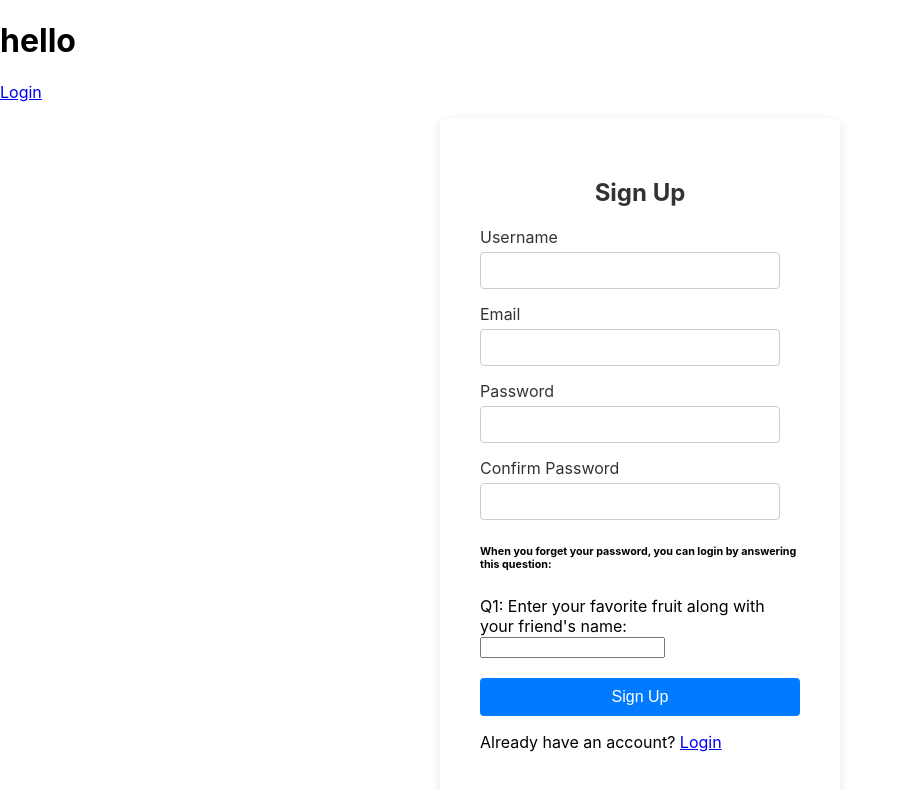
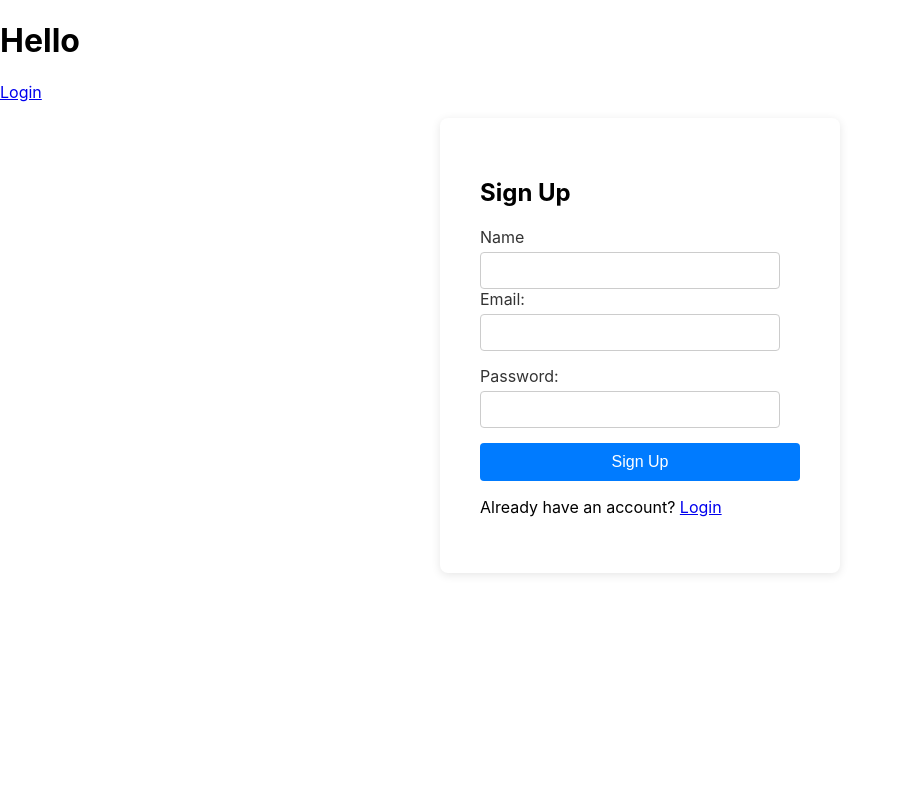
Before and after one commit to BabakhalilM/Huawei-Heroes_081, a React (Create React App) app in the folder my-app/: page /signupForm in a window 1280 px wide. Shown: the top 790 px of the page, without its empty margins (0-897 px from the left). Built offline with nearby package versions, Linux system fonts and the light colour scheme.

Commit message:
data handleing signup/login

```diff
--- a/my-app/src/App.js
+++ b/my-app/src/App.js
@@ -6,26 +6,28 @@ import LoginForm from './componets/LoginForm';
 import Nav from './componets/Nav';
 import ForgotPassword from './componets/ForgotPassword';
 import { Route, Routes } from 'react-router';
-import VerifyEmailForm from './componets/VerifyEmailForm';
+// import VerifyEmailForm from './componets/VerifyEmailForm';
+// import { Authprovider } from './context/loginauth';
 // import { Link } from 'react-router-dom';
 
 function App() {
-  console.log("hekjkjg");
+  // console.log("hekjkjg");
   return (
+    // <Authprovider>
     <div>
-    <h1>hello</h1>
+    <h1>Hello</h1>
       <div>
         <Nav />
         <Routes>
           <Route path='/' element={<Nav/>}/>
           <Route path="/signupForm" element={<SignupForm />} />
-          <Route path="/loginForm" element={<LoginForm />} />
-          <Route path="/VerifyEmailForm" element={<VerifyEmailForm/>} />
+          <Route path="/LoginForm" element={<LoginForm />} />
           <Route path="/forgotPassword" element={<ForgotPassword />} />
-          {/* Add more routes as needed */}
+
         </Routes>
       </div>
       </div>
+      // </Authprovider>
 
   )
 }
--- a/my-app/src/componets/ForgotPassword.jsx
+++ b/my-app/src/componets/ForgotPassword.jsx
@@ -2,11 +2,12 @@ import React from 'react'
 
 const ForgotPassword = () => {
     return (
-
+        <div className="signup-container">
         <div className='questions'>
-            <h6>when you forgot password you can login by answering this Questions</h6>
+            <h4>By answering This Questions you can Login into Your Account</h4>
             <label htmlFor="q1">Q1: Enter your Favorite Fruit with Friend Name : </label>
             <input type="text" id='q1' name='fruit' onChange={()=>{}} required  />
+        </div>
         </div>
     )
 }
--- a/my-app/src/componets/LoginForm.jsx
+++ b/my-app/src/componets/LoginForm.jsx
@@ -1,15 +1,19 @@
-// import React, { useState } from 'react';
+
+// import React, { useContext, useEffect, useState } from 'react';
+// import { Link } from 'react-router-dom';
 // import './login.css';
-// import { useNavigate } from 'react-router-dom';
-// import './ForgotPassword'
+// import axios from 'axios';
+// import { Authcontext } from '../context/loginauth';
 
-// const LoginForm = ({ onSignupClick }) => {
-//   const [formData, setFormData] = useState({
-//     email: '',
-//     password: ''
-//   });
-//   const navigate=useNavigate();
-
+// const LoginForm = () => {
+//   // const [formData, setFormData] = useState({
+//   //   email: '',
+//   //   password: ''
+//   // });
+//   const { formData, setFormData, setData } = useContext(Authcontext);
+//   const [loading, setLoading] = useState(false);
+//   const [tempdata,setTempdata]=useState([]);
+//   const [userpresent,setUserpresent]=useState(false);
 //   const handleChange = (e) => {
 //     const { name, value } = e.target;
 //     setFormData({
@@ -21,11 +25,39 @@
 //   const handleSubmit = (e) => {
 //     e.preventDefault();
 //     console.log('Form submitted:', formData);
+
+//       setLoading(true);
+//       const fetchData = async () => {
+//         try {
+//           const responce = await axios.get(`https://huawei-heroes-081-1.onrender.com/data`);
+//           setLoading(false);
+
+//           setTempdata(responce.data);
+//           console.log(tempdata);
+//           tempdata.forEach((person)=>{
+//               if(person.email==formData.email && person.password==formData.password){
+//                   setUserpresent(true);
+//                   setData(responce.data.cart);
+//               }
+//           });
+//           if(userpresent){
+//               console.log(formData);
+//           }else{
+//             alert("you don't have account sign-up first");
+//           }
+
+//         } catch (err) {
+//           console.log("error on fetching", err);
+
+//         }
+//       }
+//       fetchData();
+
+
+//     // }, []);
 //   };
-//   // const handleforget=()=>{
-//   //     console.log("hbjrhfk");
-//   //     navigate('/ForgotPassword');
-//   // }
+
+
 //   return (
 //     <div className="login-container">
 //       <form className="login-form" onSubmit={handleSubmit}>
@@ -53,29 +85,29 @@
 //           />
 //         </div>
 //         <button type="submit">Login</button>
-//         <button type="button" onClick={onSignupClick}>Sign Up</button>
+//         {/* <button type="button" onClick={onSignupClick}>Sign Up</button> */}
 //       </form>
-//       {message && <p>{message}</p>}
-//       <p>Don't have an account? <Link to="/signupForm">Sign up</Link></p>
+
+//       {/* {message && <p className="message">{message}</p>} */}
+//       <p>Don't have an account? <Link to="/SignupForm">Sign up</Link></p>
+
 //       <p><Link to="/ForgotPassword">Forgot Password</Link></p>
-
 //     </div>
 //   );
 // };
 
 // export default LoginForm;
 
-import React, { useState } from 'react';
-import { Link} from 'react-router-dom';
+import React, { useContext, useState } from 'react';
+import { Link } from 'react-router-dom';
 import './login.css';
+import axios from 'axios';
+import { Authcontext } from '../context/loginauth';
 
 const LoginForm = () => {
-  const [formData, setFormData] = useState({
-    email: '',
-    password: ''
-  });
-  // const [message, setMessage] = useState('');
-  // const navigate = useNavigate();
+  const { formData, setFormData, setData,data } = useContext(Authcontext);
+  const [loading, setLoading] = useState(false);
+  const [userpresent, setUserpresent] = useState(false);
 
   const handleChange = (e) => {
     const { name, value } = e.target;
@@ -85,22 +117,35 @@ const LoginForm = () => {
     });
   };
 
-  const handleSubmit = (e) => {
+  const handleSubmit = async (e) => {
     e.preventDefault();
     console.log('Form submitted:', formData);
 
-    // Here you can add your logic for authentication
-    // For example, you can use Firebase signInWithEmailAndPassword
-    // and handle success/failure accordingly
-    // Example code (uncomment and modify as per your Firebase setup):
-    // signInWithEmailAndPassword(auth, formData.email, formData.password)
-    //   .then(userCredential => {
-    //     setMessage('Login successful');
-    //     navigate('/dashboard'); // Navigate to dashboard upon successful login
-    //   })
-    //   .catch(error => {
-    //     setMessage(`Error: ${error.message}`);
-    //   });
+    setLoading(true);
+    try {
+      const response = await axios.get('https://huawei-heroes-081-1.onrender.com/data');
+      setLoading(false);
+
+      const users = response.data;
+      console.log(users);
+
+      const user = users.find(
+        (person) => person.email === formData.email && person.passWord === formData.password
+      );
+
+      if (user) {
+        setUserpresent(true);
+        setData(user.cart);
+        console.log('User found:', formData);
+        console.log(data);
+      } else {
+        setUserpresent(false);
+        alert("You don't have an account. Please sign up first.");
+      }
+    } catch (err) {
+      setLoading(false);
+      console.log('Error on fetching', err);
+    }
   };
 
   return (
@@ -129,12 +174,12 @@ const LoginForm = () => {
             required
           />
         </div>
-        <button type="submit">Login</button>
-        {/* <button type="button" onClick={onSignupClick}>Sign Up</button> */}
+        <button type="submit" disabled={loading}>
+          {loading ? 'Loading...' : 'Login'}
+        </button>
       </form>
-      {/* {message && <p className="message">{message}</p>} */}
-      <p>Don't have an account? <Link to="/VerifyEmailForm">Sign up</Link></p>
-
+      {userpresent && <p>Login successful!</p>}
+      <p>Don't have an account? <Link to="/SignupForm">Sign up</Link></p>
       <p><Link to="/ForgotPassword">Forgot Password</Link></p>
     </div>
   );
--- a/my-app/src/componets/SignupForm.jsx
+++ b/my-app/src/componets/SignupForm.jsx
@@ -1,45 +1,3 @@
-
-// import React, { useContext, useEffect, useState } from 'react';
-// import './signup.css';
-// import { Link } from 'react-router-dom';
-// import axios from 'axios';
-// //gfhd
-
-// // Import the functions you need from the SDKs you need
-// import { initializeApp } from "https://www.gstatic.com/firebasejs/9.16.0/firebase-app.js";
-
-// // import { initializeApp } from "firebase/app";
-// import { getDatabase } from "firebase/database";
-// import { getAuth, createUserWithEmailAndPassword,sendEmailVerification } from "firebase/auth";
-
-// // TODO: Add SDKs for Firebase products that you want to use
-// // https://firebase.google.com/docs/web/setup#available-libraries
-
-// // Your web app's Firebase configuration
-// // import React, {useState} from 'react';
-// import { NavLink, useNavigate } from 'react-router-dom';
-// import {  createUserWithEmailAndPassword  } from 'firebase/auth';
-// // import { auth } from '../firebase';
-
-
-// const SignupForm = () => {
-
-// const firebaseConfig = {
-//   apiKey: "AIzaSyDdiwJZ-jK2Ju1YjeWKxDIoofO8BHhVllY",
-//   authDomain: "huawei-heroes081.firebaseapp.com",
-//   databaseURL: "https://huawei-heroes081-default-rtdb.firebaseio.com",
-//   projectId: "huawei-heroes081",
-//   storageBucket: "huawei-heroes081.appspot.com",
-//   messagingSenderId: "457276554402",
-//   appId: "1:457276554402:web:84df22529b2efe96702bfb"
-// };
-
-// // Initialize Firebase
-// const app = initializeApp(firebaseConfig);
-// // const database=getDatabase(app);
-// const auth=getAuth();
-
-
 
 //   const [formData, setFormData] = useState({
 //     username: '',
@@ -184,50 +142,27 @@
 
 // export default SignupForm;
 
+// src/components/SignupForm.js
 
 
-
-
-
-
-
-
-
-
-
-
-import React, { useState } from 'react';
+// import React, { useContext, useEffect, useState } from 'react';
+// import './signup.css';
+import axios from 'axios';
+import React, { useContext, useEffect, useState } from 'react';
+import { auth } from './firebase';
 import './signup.css';
+import { createUserWithEmailAndPassword, sendEmailVerification } from 'firebase/auth';
 import { Link, useNavigate } from 'react-router-dom';
-import { getAuth, createUserWithEmailAndPassword, sendEmailVerification } from 'firebase/auth';
-import { initializeApp } from 'firebase/app';
-
-const firebaseConfig = {
-  apiKey: "AIzaSyDdiwJZ-jK2Ju1YjeWKxDIoofO8BHhVllY",
-  authDomain: "huawei-heroes081.firebaseapp.com",
-  databaseURL: "https://huawei-heroes081-default-rtdb.firebaseio.com",
-  projectId: "huawei-heroes081",
-  storageBucket: "huawei-heroes081.appspot.com",
-  messagingSenderId: "457276554402",
-  appId: "1:457276554402:web:84df22529b2efe96702bfb"
-};
-
-// Initialize Firebase
-const app = initializeApp(firebaseConfig);
-const auth = getAuth(app);
+import { Authcontext } from '../context/loginauth';
 
 const SignupForm = () => {
-  const [formData, setFormData] = useState({
-    username: '',
-    email: '',
-    password: '',
-    confirmPassword: '',
-    fruit: ''
-  });
+  // const [email, setEmail] = useState('');
+  // const [password, setPassword] = useState('');
+  const navigate = useNavigate();
+
+  const [verificationMessage, setVerificationMessage] = useState('');
   const [message, setMessage] = useState('');
-  const [error, setError] = useState('');
-
-  const navigate = useNavigate();
+  const { qshow, setQshow, formData, setFormData, data, setData } = useContext(Authcontext);
 
   const handleChange = (e) => {
     const { name, value } = e.target;
@@ -235,45 +170,99 @@ const SignupForm = () => {
       ...formData,
       [name]: value
     });
+    console.log(formData);
   };
 
-  const handleSubmit = async (e) => {
-    e.preventDefault();
+  // https://huawei-heroes-081-1.onrender.com/data?email=babakhalil@gmail.com
+  // const responce = await axios.post(`https://huawei-heroes-081-1.onrender.com/data?email=${formData.email}`,formData);
 
-    if (formData.password !== formData.confirmPassword) {
-      alert("Passwords do not match!");
-      return;
-    }
 
+
+
+  const handleSubmit = async (event) => {
+    event.preventDefault();
+    setMessage('Sign up successful! A verification email has been sent. Please verify your email.');
+    setVerificationMessage('');
+    setQshow(true);
     try {
       const userCredential = await createUserWithEmailAndPassword(auth, formData.email, formData.password);
       const user = userCredential.user;
+
       await sendEmailVerification(user);
-      setMessage('Verification email sent. Please check your inbox.');
-      setError('');
+
     } catch (error) {
-      setError('Error creating account: ' + error.message);
-      setMessage('');
+      setMessage('Error signing up: ' + error.message);
+    }
+
+    console.log('Form submitted:', formData);
+
+    const fetchData = async () => {
+      try {
+        const responce = await axios.post(`https://huawei-heroes-081-1.onrender.com/data`, formData);
+        console.log(responce.data);
+      } catch (err) {
+        console.log("Error accur:", err);
+      }
+    }
+    fetchData();
+  };
+
+  // const dad = [{
+  //   "id": 2,
+  //   "name": "Test",
+  //   "passWord": "123",
+  //   "email": "asda",
+  //   "cart": []
+  // }]
+
+  // useEffect(() => {
+  //   // const fetchData = async () => {
+  //   //   useEffect(() => {
+  //   const fetchData = async () => {
+  //     try {
+  //       const responce = await axios.get(`https://huawei-heroes-081-1.onrender.com/data`);
+  //       console.log(responce.data);
+  //       const responced = await axios.post(`https://huawei-heroes-081-1.onrender.com/data`, dad);
+  //       console.log(responced);
+  //       // console.log("dsghkgdfkjg");
+  //     } catch (err) {
+  //       console.log("Error accur:", err);
+  //     }
+  //   }
+  //   fetchData();
+  // }, []);
+
+  const checkVerificationStatus = async (e) => {
+    e.preventDefault();
+    const user = auth.currentUser;
+    await user.reload();
+    if (user.emailVerified) {
+
+      setVerificationMessage('Email verified successfully!');
+
+      navigate('./Nav');
+    } else {
+      setVerificationMessage('Email not verified yet. Please check your email and Verify.');
+
     }
   };
 
+
   return (
     <div className="signup-container">
+      <h2>Sign Up</h2>
       <form className="signup-form" onSubmit={handleSubmit}>
-        <h2>Sign Up</h2>
         <div className="form-group">
-          <label htmlFor="username">Username</label>
+          <label htmlFor="email">Name</label>
           <input
             type="text"
-            id="username"
-            name="username"
-            value={formData.username}
+            id="name"
+            name="name"
+            value={formData.name}
             onChange={handleChange}
             required
           />
-        </div>
-        <div className="form-group">
-          <label htmlFor="email">Email</label>
+          <label htmlFor="email">Email:</label>
           <input
             type="email"
             id="email"
@@ -284,7 +273,7 @@ const SignupForm = () => {
           />
         </div>
         <div className="form-group">
-          <label htmlFor="password">Password</label>
+          <label htmlFor="password">Password:</label>
           <input
             type="password"
             id="password"
@@ -294,30 +283,87 @@ const SignupForm = () => {
             required
           />
         </div>
-        <div className="form-group">
-          <label htmlFor="confirmPassword">Confirm Password</label>
-          <input
-            type="password"
-            id="confirmPassword"
-            name="confirmPassword"
-            value={formData.confirmPassword}
-            onChange={handleChange}
-            required
-          />
+        <button type="submit" >Sign Up</button>
+      </form>
+      {message && <p>{message}</p>}
+      {qshow && <form onSubmit={checkVerificationStatus}>
+        <div className='questions'>
+          <h6>when you forgot password you can login by answering this Questions</h6>
+          <label htmlFor="q1">Q1: Enter your Favorite Fruit along with your Friend Name : </label>
+          <input type="text" id='q1' name='fruit' onChange={handleChange} required value={formData.fruit} />
         </div>
-        <div className='questions'>
-          <h6>When you forget your password, you can login by answering this question:</h6>
-          <label htmlFor="q1">Q1: Enter your favorite fruit along with your friend's name:</label>
-          <input type="text" id='q1' name='fruit' onChange={handleChange} required value={formData.fruit}/>
-        </div>
-        <br/>
-        <button type="submit">Sign Up</button>
-        {message && <p className="message">{message}</p>}
-        {error && <p className="error">{error}</p>}
-        <p>Already have an account? <Link to="/loginForm">Login</Link></p>
+        <br />
+        <button type='submit' >Login</button>
+
       </form>
+      }
+      {verificationMessage && <p>{verificationMessage}</p>}
+      <p>Already have an account? <Link to="/LoginForm">Login</Link></p>
     </div>
   );
 };
 
 export default SignupForm;
+
+
+
+
+// // src/components/SignupForm.js
+// import React, { useState } from 'react';
+// import { auth } from './firebase';
+// import { createUserWithEmailAndPassword, sendEmailVerification } from 'firebase/auth';
+
+// const SignupForm = () => {
+//   const [email, setEmail] = useState('');
+//   const [password, setPassword] = useState('');
+//   const [message, setMessage] = useState('');
+
+//   const handleSubmit = async (event) => {
+//     event.preventDefault();
+//     setMessage('');
+
+//     try {
+//       const userCredential = await createUserWithEmailAndPassword(auth, email, password);
+//       const user = userCredential.user;
+
+//       await sendEmailVerification(user);
+
+//       setMessage('Sign up successful! A verification email has been sent.');
+//     } catch (error) {
+//       setMessage('Error signing up: ' + error.message);
+//     }
+//   };
+
+//   return (
+//     <div>
+//       <h2>Sign Up</h2>
+//       <form onSubmit={handleSubmit}>
+//         <div>
+//           <label htmlFor="email">Email:</label>
+//           <input
+//             type="email"
+//             id="email"
+//             value={email}
+//             onChange={(e) => setEmail(e.target.value)}
+//             required
+//           />
+//         </div>
+//         <div>
+//           <label htmlFor="password">Password:</label>
+//           <input
+//             type="password"
+//             id="password"
+//             value={password}
+//             onChange={(e) => setPassword(e.target.value)}
+//             required
+//           />
+//         </div>
+//         <button type="submit">Sign Up</button>
+//       </form>
+//       {message && <p>{message}</p>}
+//             <p>Already have an account? <Link to="/loginForm">Login</Link></p>
+//     </div>
+//   );
+// };
+
+// export default SignupForm;
--- a/my-app/src/componets/VerifyEmailForm.jsx
+++ b/my-app/src/componets/VerifyEmailForm.jsx
@@ -1,57 +1,102 @@
-import React, { useState } from 'react';
-import { getAuth, sendEmailVerification } from 'firebase/auth';
-// import './verifyEmail.css';
+// import React, { useState } from 'react';
+// import { getAuth, sendEmailVerification } from 'firebase/auth';
+// // import './verifyEmail.css';
 
-const VerifyEmailForm = () => {
-  const [email, setEmail] = useState('');
-  const [message, setMessage] = useState('');
-  const [error, setError] = useState('');
+// const VerifyEmailForm = () => {
+//   const [email, setEmail] = useState('');
+//   const [message, setMessage] = useState('');
+//   const [error, setError] = useState('');
 
+//   const auth = getAuth();
+
+//   const handleChange = (e) => {
+//     setEmail(e.target.value);
+//   };
+
+//   const handleVerifyEmail = async (e) => {
+//     e.preventDefault();
+
+//     try {
+//       const user = auth.currentUser;
+//       console.log(user);
+//       if (user) {
+//         await sendEmailVerification(user);
+//         setMessage('Verification email sent. Please check your inbox.');
+//         setError('');
+//       } else {
+//         setError('No user is currently signed in.ok check mail');
+//       }
+//     } catch (error) {
+//       setError('Error sending verification email: ' + error.message);
+//     }
+//   };
+
+//   return (
+//     <div className="verify-email-container">
+//       <form className="verify-email-form" onSubmit={handleVerifyEmail}>
+//         <h2>Verify Email</h2>
+//         <div className="form-group">
+//           <label htmlFor="email">Email</label>
+//           <input
+//             type="email"
+//             id="email"
+//             name="email"
+//             value={email}
+//             onChange={handleChange}
+//             required
+//           />
+//         </div>
+//         <button type="submit">Send Verification Email</button>
+//         {message && <p className="message">{message}</p>}
+//         {error && <p className="error">{error}</p>}
+//       </form>
+//     </div>
+//   );
+// };
+
+// export default VerifyEmailForm;
+
+import React, { useEffect, useState } from 'react';
+import { getAuth, onAuthStateChanged } from 'firebase/auth';
+import { Link, useNavigate } from 'react-router-dom';
+
+const VerifyEmail = () => {
+  const [isVerified, setIsVerified] = useState(false);
+  const navigate = useNavigate();
   const auth = getAuth();
 
-  const handleChange = (e) => {
-    setEmail(e.target.value);
-  };
+  useEffect(() => {
+    const unsubscribe = onAuthStateChanged(auth, (user) => {
+      if (user) {
+        user.reload().then(() => {
+          if (user.emailVerified) {
+            setIsVerified(true);
+            navigate('/loginForm'); // Navigate to login if verified
+          } else {
+            setIsVerified(false);
+          }
+        });
+      }
+    });
 
-  const handleVerifyEmail = async (e) => {
-    e.preventDefault();
-
-    try {
-      const user = auth.currentUser;
-      console.log(user);
-      if (user) {
-        await sendEmailVerification(user);
-        setMessage('Verification email sent. Please check your inbox.');
-        setError('');
-      } else {
-        setError('No user is currently signed in.ok check mail');
-      }
-    } catch (error) {
-      setError('Error sending verification email: ' + error.message);
-    }
-  };
+    return () => unsubscribe();
+  }, [auth, navigate]);
 
   return (
     <div className="verify-email-container">
-      <form className="verify-email-form" onSubmit={handleVerifyEmail}>
-        <h2>Verify Email</h2>
-        <div className="form-group">
-          <label htmlFor="email">Email</label>
-          <input
-            type="email"
-            id="email"
-            name="email"
-            value={email}
-            onChange={handleChange}
-            required
-          />
+      {!isVerified ? (
+        <div>
+          <h2>Verify Your Email</h2>
+          <p>A verification email has been sent to your email address. Please check your inbox and verify your email to proceed.</p>
         </div>
-        <button type="submit">Send Verification Email</button>
-        {message && <p className="message">{message}</p>}
-        {error && <p className="error">{error}</p>}
-      </form>
+      ) : (
+        <div>
+          <h2>Email Verified</h2>
+          <p>Your email has been successfully verified. You can now <Link to="/loginForm">login</Link>.</p>
+        </div>
+      )}
     </div>
   );
 };
 
-export default VerifyEmailForm;
+export default VerifyEmail;
--- a/my-app/src/context/loginauth.jsx
+++ b/my-app/src/context/loginauth.jsx
@@ -1,15 +1,32 @@
-import React, { createContext, useState } from 'react'
+import React, { createContext, useState } from 'react';
 
-export const Authcontext=createContext();
+// Create the context
+export const Authcontext = createContext();
 
-export const Authprovider=({Children})=>{
-    const [data,setData]=useState([]);
-    const [userid,setUserid]=useState("");
-    const [password,setPassword]=useState("");
+// Create the provider component
+export const Authprovider = ({ children }) => {
 
-    return(
-        <Authcontext.Provider value={{data,setData,userid,setUserid,password,setPassword}}>
-            {Children}
-        </Authcontext.Provider>
-    )
-}
+  // const dad = [{
+  //   "id": 2,
+  //   "name": "Test",
+  //   "passWord": "123",
+  //   "email": "asda",
+  //   "cart": []
+  // }]
+
+  const [qshow, setQshow] = useState(false);
+  const [formData, setFormData] = useState({
+    id:"",
+    name:"",
+    password: '',
+    email:"",
+    fruit: ''
+  });
+  const [data, setData] = useState([]);
+
+  return (
+    <Authcontext.Provider value={{ qshow, setQshow, formData, setFormData, data, setData }}>
+      {children}
+    </Authcontext.Provider>
+  );
+};
--- a/my-app/src/index.js
+++ b/my-app/src/index.js
@@ -5,7 +5,7 @@ import App from './App';
 import reportWebVitals from './reportWebVitals';
 import { BrowserRouter } from 'react-router-dom';
 // import { Authcontext } from './context/loginauth';
-// import { Authprovider } from './context/loginauth.jsx';
+import { Authprovider } from './context/loginauth.jsx';
 
 
 const root = ReactDOM.createRoot(document.getElementById('root'));
@@ -14,9 +14,9 @@ root.render(
 
     <React.StrictMode>
       <BrowserRouter>
-      {/* <Authprovider> */}
+      <Authprovider>
         <App/>
-      {/* </Authprovider> */}
+      </Authprovider>
       </BrowserRouter>
     </React.StrictMode>
 
```
Also changed, not shown: 2 other files (tests, documents, lock files or other folders).
